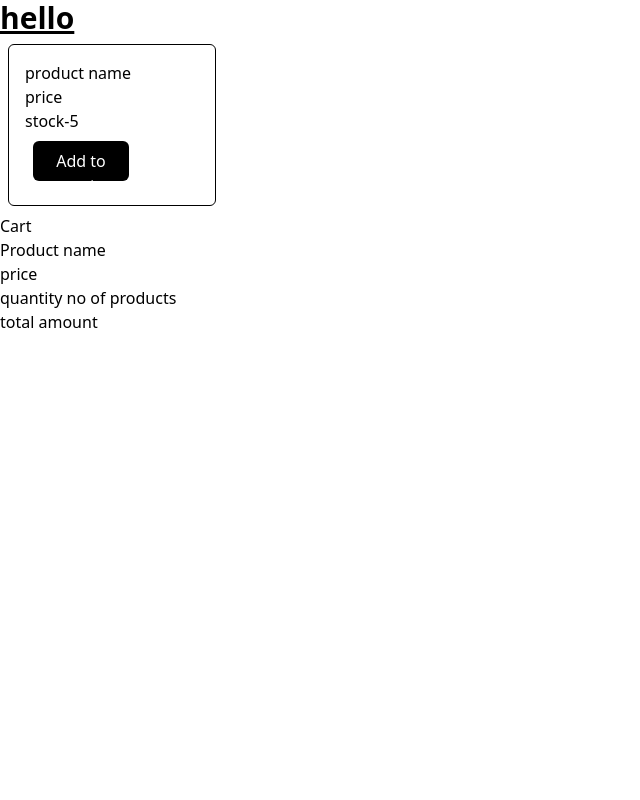
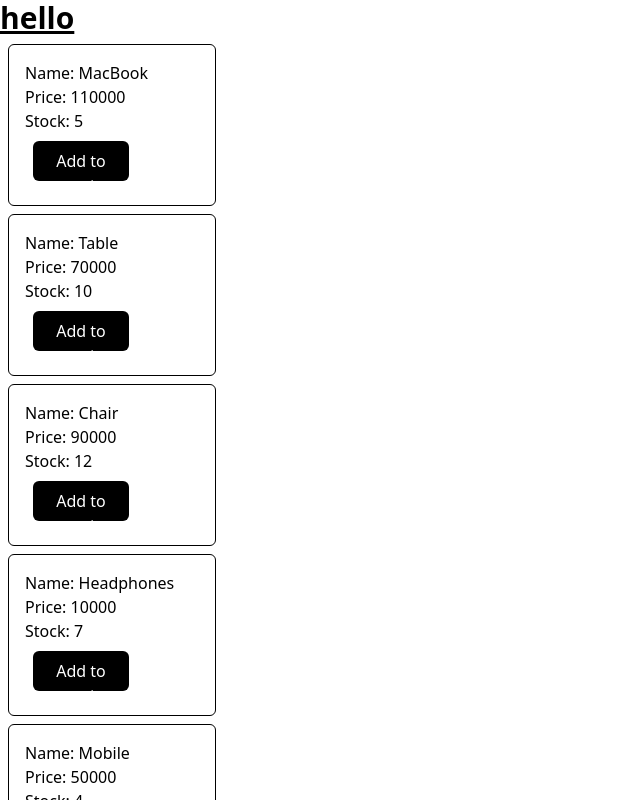
Before and after one commit to meghabathla/Practice-React, a React (Vite) app: page / in a window 1280 px wide. Shown: the top 800 px of the page, without its empty margins (0-640 px from the left). Built offline with nearby package versions, Linux system fonts and the light colour scheme.

Commit message:
create a component and added code

```diff
--- a/src/components/Product.jsx
+++ b/src/components/Product.jsx
@@ -1,14 +1,41 @@
 import React from "react";
+import { useProducts } from "../context/useProducts";
+import { useCart } from "../context/useCart";
 
 export const Product = () => {
+  const { products, setProducts } = useProducts();
+  const { cart, setCart } = useCart();
+  const handleCart = (key) => {
+    const selectedProduct = products.find((product) => product.key === key);
+    setProducts((prevProducts) =>
+      prevProducts.map((product) =>
+        product.key === key ? { ...product, stock: product.stock - 1 } : product
+      )
+    );
+    setCart([...cart, selectedProduct]);
+  };
   return (
-    <div className="max-w-52 max-h-48 border border-black flex flex-col rounded-md p-4 m-2">
-      <div className="flex-row- ">product name</div>
-      <div>price</div>
-      <div>stock-5</div>
-      <button className="bg-black max-w-24  max-h-10 text-white rounded-md p-2 m-2">
-        Add to cart
-      </button>
+    <div>
+      <div>
+        {products.map((product) => {
+          return (
+            <div
+              key={product.key}
+              className="max-w-52 max-h-48 border border-black flex flex-col rounded-md p-4 m-2"
+            >
+              <div>Name: {product.productName}</div>
+              <div>Price: {product.price}</div>
+              <div>Stock: {product.stock}</div>
+              <button
+                onClick={() => handleCart(product.key)}
+                className="bg-black max-w-24  max-h-10 text-white rounded-md p-2 m-2"
+              >
+                Add to cart
+              </button>
+            </div>
+          );
+        })}
+      </div>
     </div>
   );
 };
--- a/src/constant.js
+++ b/src/constant.js
@@ -1,7 +1,7 @@
 export const productList = [
-  { productName: "MacBook", price: 110000, stock: 5 },
-  { productName: "Table", price: 70000, stock: 10 },
-  { productName: "Chair", price: 90000, stock: 12 },
-  { productName: "Headphones", price: 10000, stock: 7 },
-  { productName: "Mobile", price: 50000, stock: 4 },
+  { productName: "MacBook", price: 110000, stock: 5, key: 1 },
+  { productName: "Table", price: 70000, stock: 10, key: 2 },
+  { productName: "Chair", price: 90000, stock: 12, key: 3 },
+  { productName: "Headphones", price: 10000, stock: 7, key: 4 },
+  { productName: "Mobile", price: 50000, stock: 4, key: 5 },
 ];
```
